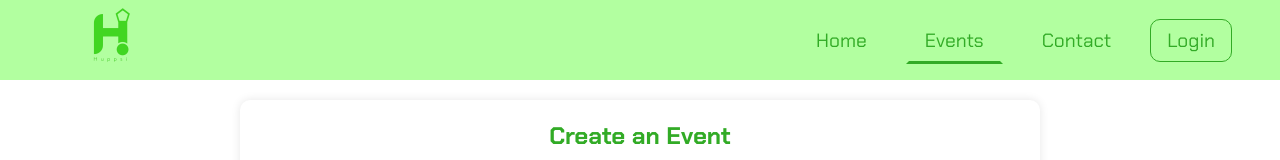
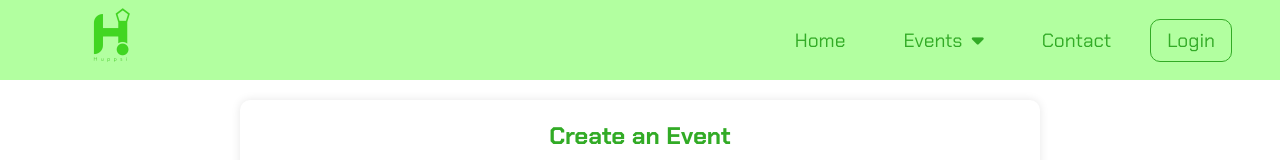
Before and after one commit to LazyBrogrammer/birthday-invitation, a React (Vite) app: page /events in a window 1280 px wide. Shown: the top 160 px of the page. Built offline with nearby package versions, Linux system fonts and the light colour scheme.

Commit message:
add events dropdown

```diff
--- a/src/components/Navbar/Navbar.jsx
+++ b/src/components/Navbar/Navbar.jsx
@@ -1,61 +1,58 @@
 import { useState, useEffect, useRef } from "react";
 import { Link, useLocation } from "react-router-dom";
 import logo from "../../assets/logo.png";
-import "./Navbar.css";
-import {logout} from "../../utils/logout.js";
-import {isAuthenticated} from "../../auth/auth.js";
-import {UserName} from "../UserName/UserName.jsx";
+import "./navbar.css";
+import { logout } from "../../utils/logout.js";
+import { isAuthenticated } from "../../auth/auth.js";
+import { UserName } from "../UserName/UserName.jsx";
 
 export const Navbar = () => {
-  const token = localStorage.getItem('token');
-  const email = localStorage.getItem('email');
+  const email = localStorage.getItem("email");
   const [click, setClick] = useState(false);
-  const [dropdown, setDropdown] = useState(false);
+  const [eventsDropdown, setEventsDropdown] = useState(false);
+  const [accountDropdown, setAccountDropdown] = useState(false);
   const location = useLocation();
-  const dropdownRef = useRef(null);
+  const eventsDropdownRef = useRef(null);
+  const accountDropdownRef = useRef(null);
 
-  // Determine if the screen is mobile size
   const [isMobile, setIsMobile] = useState(window.innerWidth <= 960);
 
   useEffect(() => {
     const handleResize = () => setIsMobile(window.innerWidth <= 960);
     window.addEventListener("resize", handleResize);
-
-    // Clean up event listener on component unmount
     return () => window.removeEventListener("resize", handleResize);
   }, []);
 
   useEffect(() => {
     const handleClickOutside = (event) => {
-      if (dropdownRef.current && !dropdownRef.current.contains(event.target)) {
-        setDropdown(false);
+      if (eventsDropdownRef.current && !eventsDropdownRef.current.contains(event.target)) {
+        setEventsDropdown(false);
+      }
+      if (accountDropdownRef.current && !accountDropdownRef.current.contains(event.target)) {
+        setAccountDropdown(false);
       }
     };
-
-    // Add event listener to detect clicks outside the dropdown
     document.addEventListener("mousedown", handleClickOutside);
-
     return () => {
       document.removeEventListener("mousedown", handleClickOutside);
     };
   }, []);
 
   const handleClick = () => setClick(!click);
-  // const closeMobileMenu = () => setClick(false);
 
-  const toggleDropdown = () => {
-    if (!isMobile) {
-      setDropdown(!dropdown);
-    }
+  const toggleEventsDropdown = () => {
+    setEventsDropdown(!eventsDropdown);
+  };
+
+  const toggleAccountDropdown = () => {
+    setAccountDropdown(!accountDropdown);
   };
 
   const closeDropdownMenu = () => {
     setClick(false);
-    if (!isMobile) {
-      setDropdown(false);
-    }
+    setEventsDropdown(false);
+    setAccountDropdown(false);
   };
-
 
   const getNavLinkClass = (path) => {
     return location.pathname === path ? "nav-links active-link" : "nav-links";
@@ -80,14 +77,46 @@ export const Navbar = () => {
                 Home
               </Link>
             </li>
-          <li className="nav-item">
+            <li
+                className="nav-item"
+                onMouseEnter={() => setEventsDropdown(true)}
+                onMouseLeave={() => setEventsDropdown(false)}
+                ref={eventsDropdownRef}
+            >
+              <div className="nav-links" onClick={toggleEventsDropdown}>
+                Events &nbsp; <i className="fas fa-caret-down" />
+              </div>
+              {(eventsDropdown || isMobile) && (
+                  <ul className="dropdown-menu">
+                    <li>
                       <Link
-              to="/events"
-              className={getNavLinkClass("/events")}
+                          to="/my-events"
+                          className="dropdown-link"
                           onClick={closeDropdownMenu}
                       >
-              Events
+                        My Events
                       </Link>
+                    </li>
+                    <li>
+                      <Link
+                          to="/create-event"
+                          className="dropdown-link"
+                          onClick={closeDropdownMenu}
+                      >
+                        Create Event
+                      </Link>
+                    </li>
+                    <li>
+                      <Link
+                          to="/invitation-events"
+                          className="dropdown-link"
+                          onClick={closeDropdownMenu}
+                      >
+                        Invitation Events
+                      </Link>
+                    </li>
+                  </ul>
+              )}
             </li>
             <li className="nav-item">
               <Link
@@ -100,33 +129,26 @@ export const Navbar = () => {
             </li>
             <li
                 className="nav-item"
-            onClick={toggleDropdown}
-            ref={dropdownRef} // Reference to the dropdown element
+                onMouseEnter={() => setAccountDropdown(true)}
+                onMouseLeave={() => setAccountDropdown(false)}
+                ref={accountDropdownRef}
             >
-            <div style={isAuthenticated() ? {marginBottom: '20px'}: {marginBottom: '0px'} } className={`nav-links ${isAuthenticated() ? '' : 'nav-links-border'}`}>
-              {isAuthenticated() ? <UserName username={email} /> :  <Link onClick={closeDropdownMenu} to='/login'>Login</Link>}
-            </div>
-            {/*Account <i style={{marginLeft: '10px'}} className="fas fa-caret-down" />*/}
-            {(dropdown || isMobile) && isAuthenticated() && (
-              <ul className="dropdown-menu">
-                <li>
-                  <Link
-                    to="/login"
-                    className="dropdown-link"
-                    onClick={closeDropdownMenu}
+              <div
+                  style={isAuthenticated() ? { marginBottom: "20px" } : { marginBottom: "0px" }}
+                  className={`nav-links ${isAuthenticated() ? "" : "nav-links-border"}`}
+                  onClick={toggleAccountDropdown}
               >
+                {isAuthenticated() ? (
+                    <UserName username={email} />
+                ) : (
+                    <Link onClick={closeDropdownMenu} to="/login">
                       Login
                     </Link>
-                </li>
-                <li>
-                  <Link
-                    to="/register"
-                    className="dropdown-link"
-                    onClick={closeDropdownMenu}
-                  >
-                    Register
-                  </Link>
-                </li>
+                )}
+              </div>
+              {(accountDropdown || isMobile) && isAuthenticated() && (
+                  <ul className="dropdown-menu">
+
                     <li onClick={() => logout()}>
                       <Link
                           to="/"
--- a/src/components/Navbar/Navbar.css
+++ b/src/components/Navbar/navbar.css
@@ -9,7 +9,6 @@
   z-index: 1000;
   color: #42d623;
   padding: 0 20px;
-  /*padding-top: 20px;*/
 }
 
 .navbar-container {
@@ -48,12 +47,10 @@
 }
 
 .nav-item {
-  /*height: 50px;*/
   display: flex;
   justify-content: center;
   align-items: center;
-  position: relative; /* Ensure proper positioning for dropdown */
-
+  position: relative;
 }
 
 .nav-links {
@@ -64,7 +61,6 @@
   display: flex;
   align-items: center;
   justify-content: center;
-  position: relative;
   border: 3px solid transparent;
   cursor: pointer;
 }
@@ -73,8 +69,8 @@
   margin-bottom: 0;
   border: 1px solid #32ab26;
   border-radius: 10px;
+}
 
-}
 .nav-links-border:hover {
   background-color: #32ab26;
   color: #fff;
@@ -104,7 +100,7 @@
 
 /* Dropdown Menu */
 .dropdown-menu {
-  display: none; /* Hidden by default */
+  display: none;
   position: absolute;
   top: 100%; /* Position the dropdown below the parent */
   left: 0;
@@ -194,32 +190,10 @@
 
   /* Dropdown Menu for Mobile */
   .nav-item .dropdown-menu {
-    position: absolute;
-    top: 100px;
+    position: static;
+    background: #32ab26; /* Same as navbar background for consistency */
     padding: 0;
     border-radius: 0;
-  }
-
-  .nav-item:hover .dropdown-menu {
-    display: block;
-  }
-
-  .dropdown-menu li {
-    padding: 10px 0;
-    text-align: center;
-  }
-  .nav-item .dropdown-menu {
-    position: absolute;
-    top: 50px;
-    left: 0;
-    width: 100%;
-    padding: 0;
-    border-radius: 0;
-    background: #32ab26; /* Same as navbar background for consistency */
-  }
-
-  .nav-item:hover .dropdown-menu {
-    display: block;
   }
 
   .dropdown-menu li {
--- a/src/pages/Events/Events.jsx
+++ b/src/pages/Events/Events.jsx
@@ -85,7 +85,7 @@ export const Events = () => {
 
         try {
             console.log(eventData)
-            const response = await axios.post(apiUrl + "/invitations/invitation", eventData, {
+            const response = await axios.post(apiUrl + "/invitations/invitation=''", eventData, {
                 headers: {
                     Authorization: `Bearer ${token}`,
                 },
```
Lines whose indentation alone changed are shown as unchanged.
